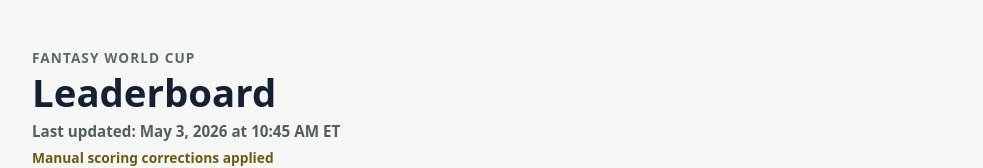
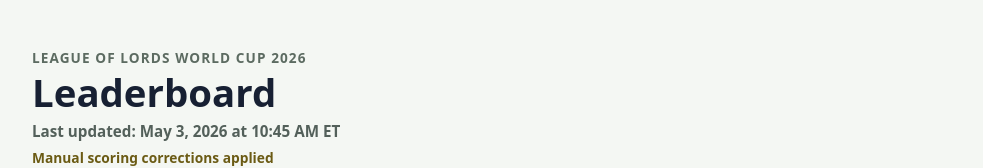
Before and after one commit to DJxCreampie/league-of-lords-world-cup-2026, a React (Vite) app: page / in a window 1280 px wide. Shown: the top 168 px of the page, without its empty margins (148-1131 px from the left). Built offline with nearby package versions, Linux system fonts and the light colour scheme.

Commit message:
Update header text for League of Lords World Cup 2026

```diff
--- a/src/main.tsx
+++ b/src/main.tsx
@@ -29,7 +29,7 @@ function App() {
     <main className="app-shell">
       <section className="leaderboard" aria-labelledby="leaderboard-title">
         <div className="page-header">
-          <p>Fantasy World Cup</p>
+          <p>League of Lords World Cup 2026</p>
           <h1 id="leaderboard-title">Leaderboard</h1>
           <span>Last updated: {lastUpdated}</span>
           {hasManualOverrides && <small>Manual scoring corrections applied</small>}
--- a/vite.config.ts
+++ b/vite.config.ts
@@ -2,5 +2,6 @@ import { defineConfig } from 'vite'
 import react from '@vitejs/plugin-react'
 
 export default defineConfig({
+  base: '/league-of-lords-world-cup-2026/',
   plugins: [react()],
 })
```
Also changed, not shown: 1 other file (tests, documents, lock files or other folders).
